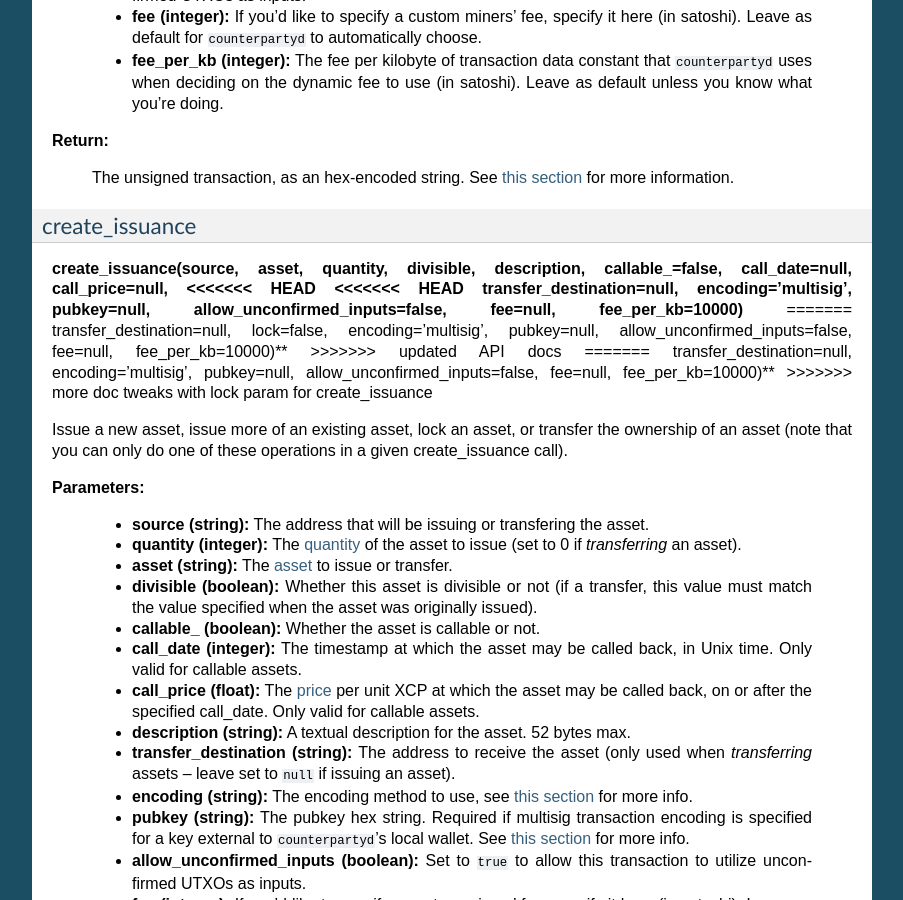
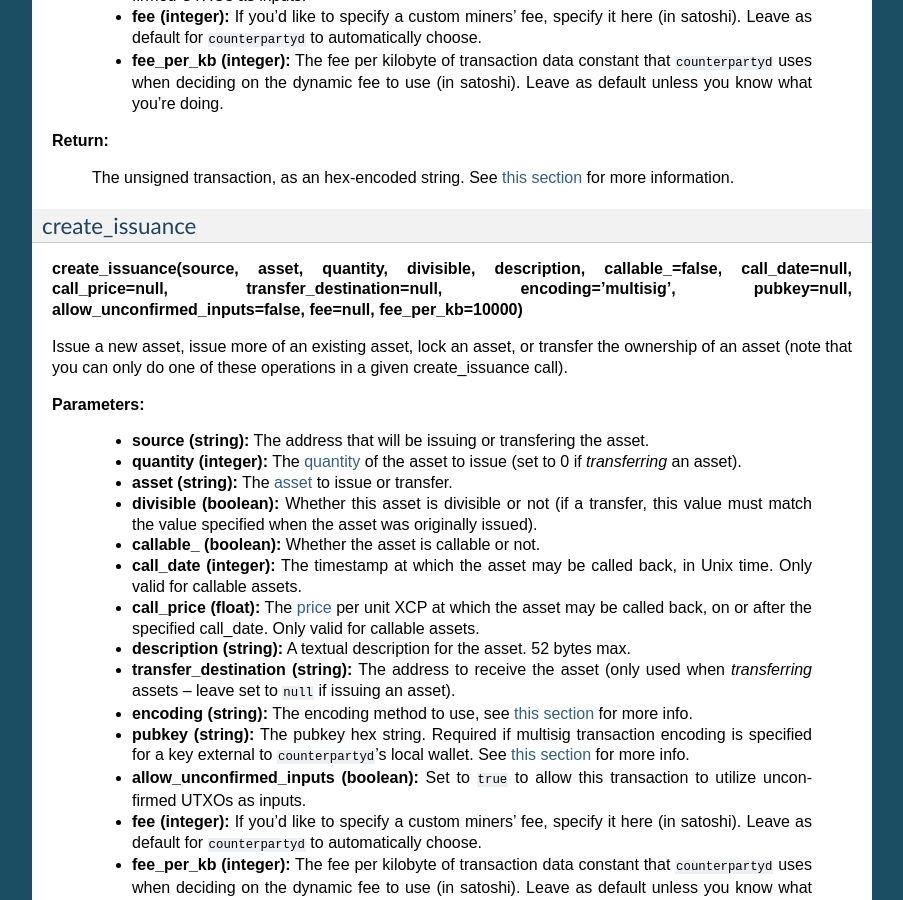
Before and after one commit to CounterpartyXCP/counterparty-core, a Sphinx documentation site: the page built from docs/API.rst, in a window 1280 px wide and 900 px high, scrolled down 14506 px. Shown: the whole window, without its empty margins (198-1101 px from the left). Built offline with Sphinx 7.4.7, drawn with Linux system fonts in a browser that asks for light colours.

Commit message:
Fix merge conflict

```diff
--- a/docs/API.rst
+++ b/docs/API.rst
@@ -751,15 +751,7 @@ Issue a dividend on a specific user defined asset.
 create_issuance
 ^^^^^^^^^^^^^^^^^
 **create_issuance(source, asset, quantity, divisible, description, callable_=false, call_date=null, call_price=null,
-<<<<<<< HEAD
-<<<<<<< HEAD
 transfer_destination=null, encoding='multisig', pubkey=null, allow_unconfirmed_inputs=false, fee=null, fee_per_kb=10000)**
-=======
-transfer_destination=null, lock=false, encoding='multisig', pubkey=null, allow_unconfirmed_inputs=false, fee=null, fee_per_kb=10000)**
->>>>>>> updated API docs
-=======
-transfer_destination=null, encoding='multisig', pubkey=null, allow_unconfirmed_inputs=false, fee=null, fee_per_kb=10000)**
->>>>>>> more doc tweaks with lock param for create_issuance
 
 Issue a new asset, issue more of an existing asset, lock an asset, or transfer the ownership of an asset (note that you can only do one of these operations in a given create_issuance call).
 
```
